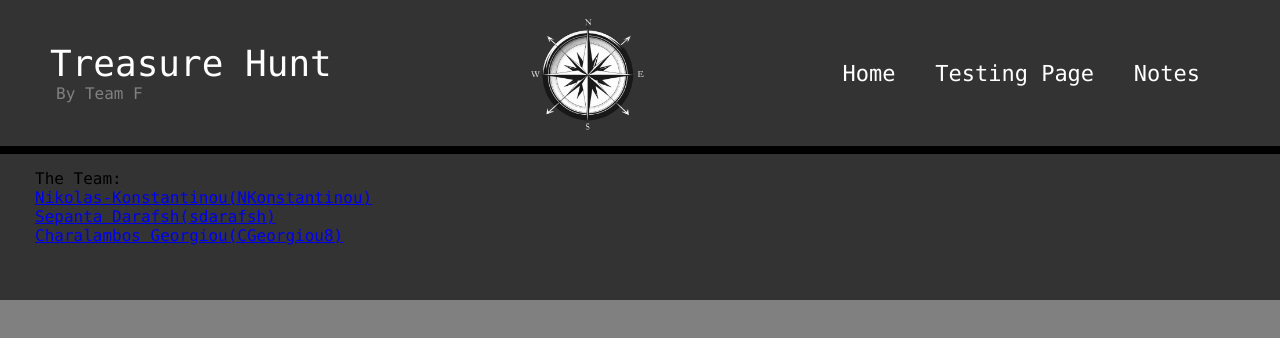
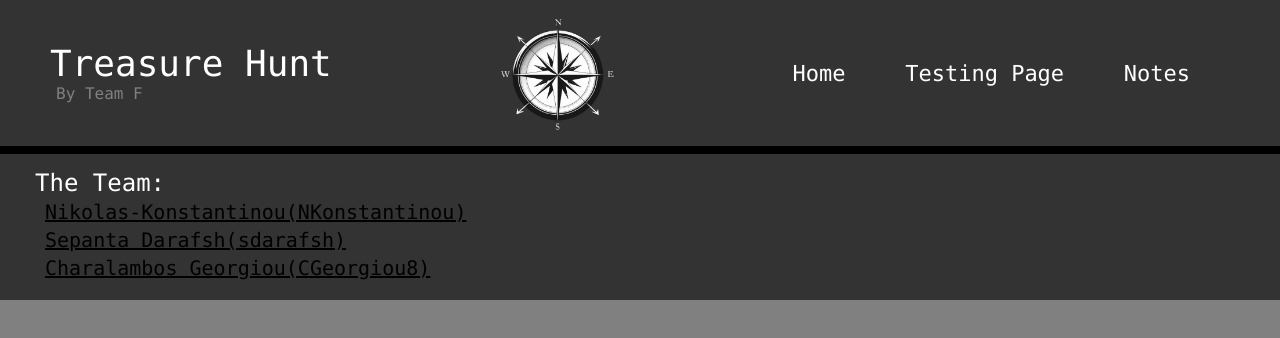
Before and after one commit to Nikolas-Konstantinou/CO1111, a plain HTML site: page test.html in a window 1280 px wide. Drawn offline with Linux system fonts and the light colour scheme.

Commit message:
i just connected the css to all pages also fixed the team on testing that wasnt changing

```diff
--- a/test.html
+++ b/test.html
@@ -3,6 +3,7 @@
 <head>
     <meta charset="UTF-8">
     <title>Title</title>
+    <link rel="stylesheet" href="Style1.css" type="text/css">
     <link rel="stylesheet" href="header.css">
     <link rel="script" href="java.js">
 </head>
@@ -30,10 +31,10 @@
 <footer>
 
     <div class="Ftext">
-        The Team:<br>
+        <p>The Team:<br>
         <a href="https://github.com/Nikolas-Konstantinou">Nikolas-Konstantinou(NKonstantinou)</a><br>
         <a href="https://github.com/Sepanta0-0">Sepanta Darafsh(sdarafsh)</a> <br>
-        <a href="https://github.com/CGeorgiou8">Charalambos Georgiou(CGeorgiou8)</a>
+            <a href="https://github.com/CGeorgiou8">Charalambos Georgiou(CGeorgiou8)</a></p>
 
     </div>
 
```
